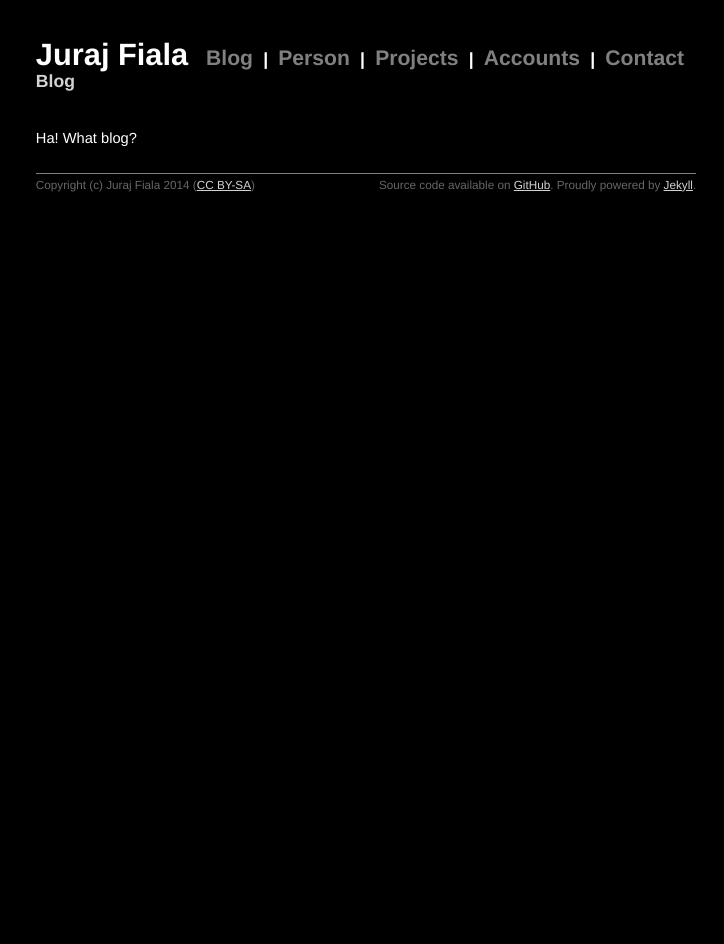
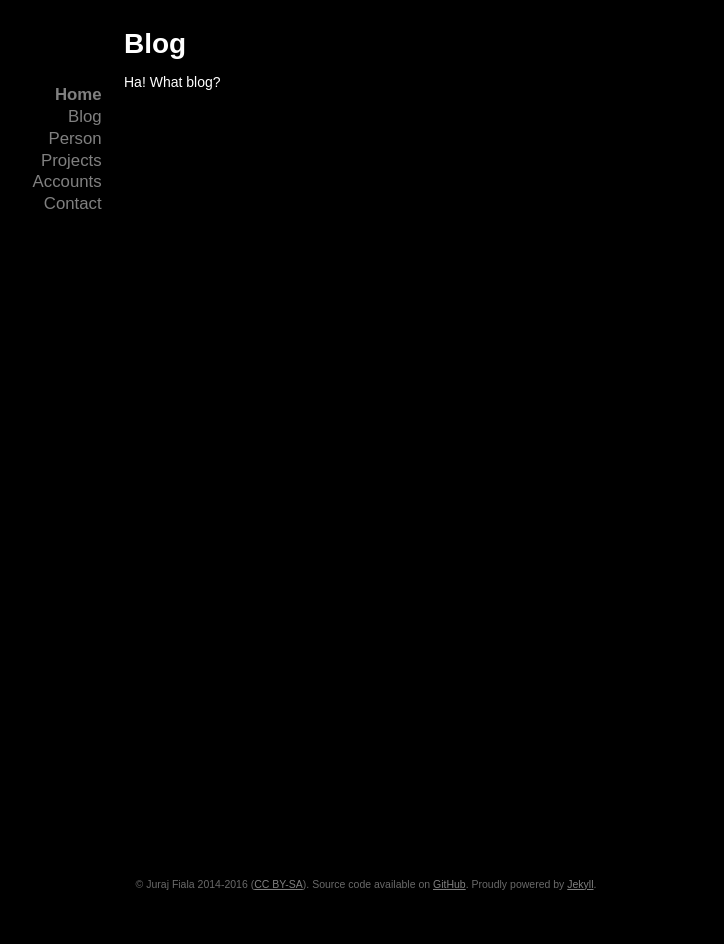
Before and after one commit to jurf/jurf.github.io, a Jekyll site: the page built from blog/index.md, in a window 1280 px wide. Shown: the whole page, without its empty margins (274-998 px from the left). Built offline with Jekyll 4.4.1, drawn with Linux system fonts in a browser that asks for light colours; after the commit the page ends 900 px from its top, so only the background shows below that.

Commit message:
CSS and style tweaks.
Also removed the rest of scripts.

```diff
--- a/_layouts/default.html
+++ b/_layouts/default.html
@@ -8,30 +8,36 @@
    <!-- CSS -->
    <link rel="stylesheet" href="{{ ASSET_PATH }}/css/style.css" type="text/css" media="screen, projection" />
 
-   <!-- Typekit -->
-   <script type="text/javascript" src="http://use.typekit.com/jpd0pfm.js"></script>
-   <script type="text/javascript">try{Typekit.load();}catch(e){}</script>
 </head>
 <body>
 
-  <div class="site">
-    <div class="title">
-      <a href=/>{{ site.author }}</a>
+  <div class="wrap">
+    <div class="sidebar">
 
-      <a class="extra" href="/blog">Blog</a> |
-      <a class="extra" href="/person">Person</a> |
-      <a class="extra" href="/projects">Projects</a> |
-      <a class="extra" href="/accounts">Accounts</a> |
-      <a class="extra" href="/contact">Contact</a>
+      <a class="home" href=/>Home</a><br>
+      <a href="/blog">Blog</a><br>
+      <a href="/person">Person</a><br>
+      <a href="/projects">Projects</a><br>
+      <a href="/accounts">Accounts</a><br>
+      <a href="/contact">Contact</a><br>
 
-      <h1>{{ page.title }}</h1>
     </div>
 
-    {{ content }}
+    <div class="site">
+      <div class="content">
+
+        <div class="title">{{ page.title }}</div>
+        {{ content }}
+
+      </div>
+    </div>
 
     <div class="footer">
-      Copyright (c) Juraj Fiala 2014 (<a href="http://creativecommons.org/licenses/by-sa/4.0/">CC BY-SA</a>)
-      <div class="jekyll">Source code available on <a href="https://github.com/DoctorJellyface/doctorjellyface.github.io">GitHub</a>. Proudly powered by <a href="http://jekyllrb.com/">Jekyll</a>.</div>
+
+      © Juraj Fiala 2014-2016 (<a href="https://creativecommons.org/licenses/by-sa/4.0/">CC BY-SA</a>).
+      Source code available on <a href="https://github.com/DoctorJellyface/doctorjellyface.github.io">GitHub</a>.
+      Proudly powered by <a href="https://jekyllrb.com/">Jekyll</a>.
+
     </div>
   </div>
 
--- a/css/style.css
+++ b/css/style.css
@@ -1,8 +1,6 @@
-/*****************************************************************************/
-/*
-/* Common
-/*
-/*****************************************************************************/
+/*---------------------------------------------------------------------------*/
+/*                                 Common                                    */
+/*---------------------------------------------------------------------------*/
 
 /* Global Reset */
 
@@ -12,15 +10,13 @@
 }
 
 html, body {
-  height: 100%;
+  height: 100%
 }
 
 body {
   background-color: black;
-  font: 13.34px helvetica, arial, clean, sans-serif;
-  *font-size: small;
+  font: 14px Arial, Helvetica, sans-serif;
   color: white;
-  /*text-align: center;*/
 }
 
 h3, h4, h5, h6 {
@@ -28,8 +24,7 @@ h3, h4, h5, h6 {
 }
 
 h1 {
-  font-size: 135%;
-  margin-bottom: 1em;
+  font-size: 150%;
 }
 
 h2 {
@@ -37,7 +32,7 @@ h2 {
 }
 
 p {
-  margin: 1em 0;
+  margin: 0.5em 0;
 }
 
 a {
@@ -50,7 +45,6 @@ a:hover {
 
 table {
   font-size: inherit;
-  font: 100%;
 }
 
 blockquote {
@@ -59,12 +53,6 @@ blockquote {
   color: gray;
   font-style: italic;
 }
-
-/*****************************************************************************/
-/*
-/* Home
-/*
-/*****************************************************************************/
 
 ul.posts {
   list-style-type: none;
@@ -81,10 +69,15 @@ ul.posts {
     font-size: 80%;
   }
 
+/*---------------------------------------------------------------------------*/
+/*                                  Home                                     */
+/*---------------------------------------------------------------------------*/
+
 .homepage {
   text-align: center;
   position: relative;
   top: 40%;
+  color: dimgrey;
 }
 
 .homepage a {
@@ -98,91 +91,91 @@ ul.posts {
 }
 
 .homepage h1 {
+  color: white;
   font-size: 600%;
   margin-bottom: 0.2em;
 }
 
 .homepage h2 {
   font-size: 150%;
+  font-weight: normal;
+  color: lightgrey;
 }
 
-/*****************************************************************************/
-/*
-/* Site
-/*
-/*****************************************************************************/
+/*---------------------------------------------------------------------------*/
+/*                                  Site                                     */
+/*---------------------------------------------------------------------------*/
+
+.wrap {
+  position: relative;
+  min-height: 100%;
+}
 
 .site {
-  font-size: 110%;
-  /*text-align: justify;*/
-  width: 45em;
-  margin: 3em auto 2em auto;
-  line-height: 1.5em;
-}
-
-.title {
-  color: white;
-  font-weight: bold;
-  font-size: 120%;
-  margin-bottom: 2em;
-}
-
-  .site .title h1 {
-    color: lightgray;
-    font-size: 100%;
-  }
-
-  .site .title a {
-    color: white;
-    text-decoration: none;
-    font-weight: bold;
-    font-size: 175%;
-    margin-right: 0.25em;
-  }
-
-  .site .title a:hover {
-    color: gray;
-  }
-
-  .site .title a.extra {
-    color: gray;
-    font-size: 120%;
-    text-decoration: none;
-    font-weight: bold;
-    margin-left: 0.25em;
-    margin-right: 0.25em;
-  }
-
-  .site .title a.extra:hover {
-    color: darkgray;
+  max-width: 45em;
+  margin-left: 30%;
 }
 
   .site .meta {
     color: #aaa;
   }
 
-  .site .footer {
-    font-size: 80%;
-    color: #666;
-    border-top: 1px solid gray;
-    margin-top: 2em;
-    overflow: hidden;
+.content {
+  padding: 2em 1em 2em;
 }
 
-    .site .footer a {
-      color: lightgray;
+.title {
+  margin-bottom: 0.5em;
+  font-size: 200%;
+  font-weight: bold;
 }
 
-    .site .footer .jekyll {
-      float: right;
+.sidebar {
+  position: fixed;
+  right: 70%;
+  margin-top: 5em;
+  padding: 0 0.5em;
+
+  text-align: right;
+  line-height: 130%;
+  font-size: 120%;
+  overflow: auto;
 }
 
+  .sidebar a.home {
+    color: grey;
+    font-weight: bold;
+  }
 
-/*****************************************************************************/
-/*
-/* Posts
-/*
-/*****************************************************************************/
+    .sidebar a.home:hover {
+      color: white;
+    }
+
+  .sidebar a {
+    color: grey;
+    text-decoration: none;
+  }
+
+    .sidebar a:hover {
+      color: darkgray;
+    }
+
+.footer {
+  position: absolute;
+  width: 100%;
+  bottom: 1em;
+  text-align: center;
+  font-size: 75%;
+  color: dimgrey;
+}
+
+  .footer a {
+    color: gray;
+  }
+
+/*---------------------------------------------------------------------------*/
+/*                                  Posts                                    */
+/*---------------------------------------------------------------------------*/
 
 #post {
 
```
Also changed, not shown: _layouts/homepage.html (+4 -14 lines), blog/index.md (line endings or trailing spaces). Lines whose indentation alone changed are shown as unchanged.
